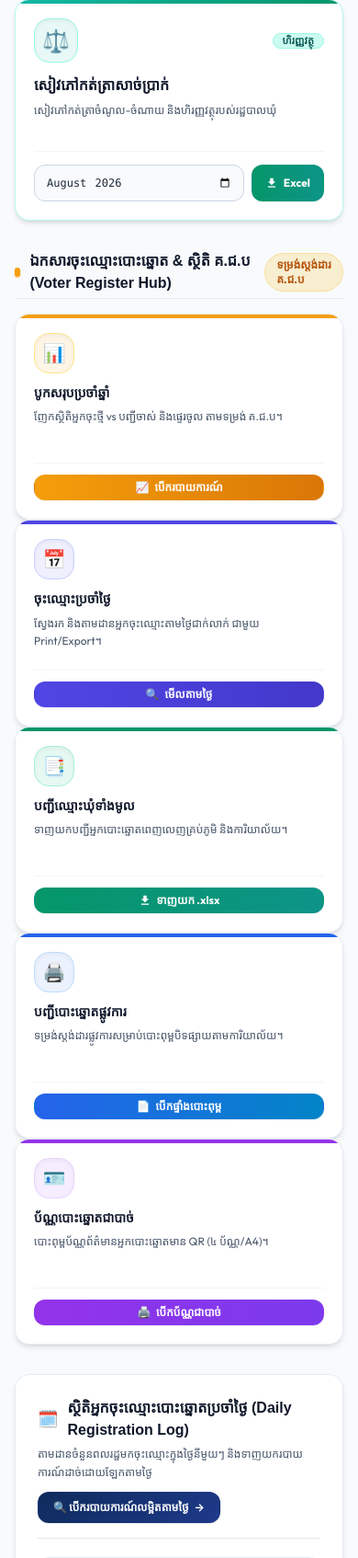
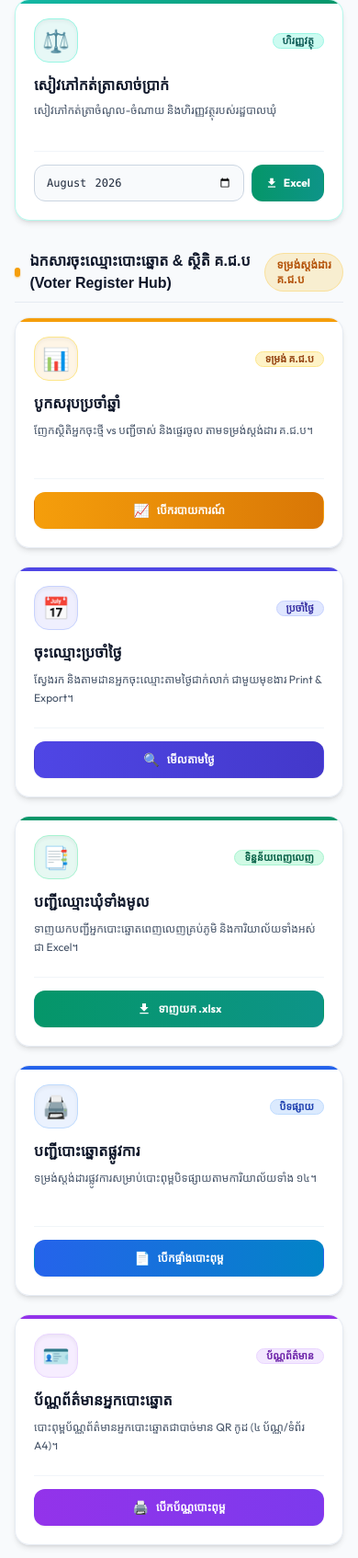
Before and after one commit to 1website/voterlist-nokorpheas, a FastAPI app: page /reports in a window 390 px wide. Shown: the part 1255-2949 px from the top of the page at 92% size. Run offline with FastAPI, Linux system fonts and the light colour scheme; a user stored in the database is signed in; data comes from the database, SQL or seed files in the repository; some libraries are stand-ins or nearby versions; some web fonts are replaced.

Commit message:
UI: Improve spacing, padding, badges, and responsive 3-column layout on Voter Register Hub cards

```diff
--- a/app/templates/reports/index.html
+++ b/app/templates/reports/index.html
@@ -204,7 +204,7 @@
     <!-- 2. ឯកសារចុះឈ្មោះបោះឆ្នោត គ.ជ.ប (5 VOTER REGISTER HUB CARDS) -->
     <!-- ========================================================================= -->
     <div class="space-y-4">
-        <div class="flex items-center justify-between pb-1 border-b border-slate-200/80 dark:border-slate-800">
+        <div class="flex items-center justify-between pb-2 border-b border-slate-200/80 dark:border-slate-800">
             <div class="flex items-center gap-2.5">
                 <span class="w-2.5 h-2.5 rounded-full bg-amber-500 shadow-sm shadow-amber-500/50"></span>
                 <h3 class="font-bold text-slate-900 dark:text-slate-100 text-base sm:text-lg font-kh-heading">
@@ -216,104 +216,139 @@
             </span>
         </div>
 
-        <div class="grid grid-cols-1 sm:grid-cols-2 md:grid-cols-3 xl:grid-cols-5 gap-4.5 w-full">
+        <div class="grid grid-cols-1 sm:grid-cols-2 lg:grid-cols-3 2xl:grid-cols-5 gap-5 w-full">
 
             <!-- 0. Annual Summary Report -->
-            <div class="glass-card relative overflow-hidden p-5 flex flex-col justify-between shadow-md hover:shadow-xl transition-all duration-300 border border-slate-200/80 dark:border-slate-800 bg-white/95 dark:bg-[#131f37] group rounded-2xl hover:-translate-y-1">
+            <div class="glass-card relative overflow-hidden p-5 sm:p-6 flex flex-col justify-between shadow-md hover:shadow-xl transition-all duration-300 border border-slate-200/80 dark:border-slate-800 bg-white/95 dark:bg-[#131f37] group rounded-2xl hover:-translate-y-1">
                 <div class="absolute top-0 left-0 right-0 h-1 bg-amber-500"></div>
                 <div>
-                    <div class="w-11 h-11 rounded-2xl bg-amber-500/10 dark:bg-amber-500/20 text-amber-600 dark:text-amber-400 flex items-center justify-center text-xl font-black mb-3 border border-amber-200 dark:border-amber-500/30 shadow-inner group-hover:scale-105 transition duration-200">
-                        📊
+                    <div class="flex items-center justify-between mb-3.5">
+                        <div class="w-12 h-12 rounded-2xl bg-amber-500/10 dark:bg-amber-500/20 text-amber-600 dark:text-amber-400 flex items-center justify-center text-2xl border border-amber-200 dark:border-amber-500/30 shadow-inner group-hover:scale-105 transition duration-200">
+                            📊
+                        </div>
+                        <span class="badge text-[11px] bg-amber-100 text-amber-800 dark:bg-amber-950 dark:text-amber-300 font-bold border border-amber-200 dark:border-amber-800 px-2.5 py-0.5">
+                            ទម្រង់ គ.ជ.ប
+                        </span>
                     </div>
-                    <h4 class="text-sm sm:text-[15px] font-bold text-slate-900 dark:text-slate-100 font-kh-heading leading-snug">បូកសរុបប្រចាំឆ្នាំ</h4>
-                    <p class="text-xs text-slate-600 dark:text-slate-300 mt-1.5 leading-relaxed min-h-[44px]">
-                        ញែកស្ថិតិអ្នកចុះថ្មី vs បញ្ជីចាស់ និងផ្ទេរចូល តាមទម្រង់ គ.ជ.ប។
+                    <h4 class="text-base font-bold text-slate-900 dark:text-slate-100 font-kh-heading leading-snug">
+                        បូកសរុបប្រចាំឆ្នាំ
+                    </h4>
+                    <p class="text-xs text-slate-600 dark:text-slate-300 mt-2 leading-relaxed min-h-[42px]">
+                        ញែកស្ថិតិអ្នកចុះថ្មី vs បញ្ជីចាស់ និងផ្ទេរចូល តាមទម្រង់ស្តង់ដារ គ.ជ.ប។
                     </p>
                 </div>
-                <div class="mt-4 pt-3 border-t border-slate-100 dark:border-slate-800">
-                    <a href="/reports/annual-summary" class="btn btn-sm w-full h-9.5 bg-gradient-to-r from-amber-500 to-amber-600 hover:from-amber-400 hover:to-amber-500 text-white text-xs font-bold shadow-sm hover:shadow-md rounded-xl flex items-center justify-center gap-1.5 transition active:scale-95">
-                        <span>📈</span>
+                <div class="mt-5 pt-3.5 border-t border-slate-100 dark:border-slate-800">
+                    <a href="/reports/annual-summary" class="btn btn-sm w-full h-10 bg-gradient-to-r from-amber-500 to-amber-600 hover:from-amber-400 hover:to-amber-500 text-white text-xs font-bold shadow-sm hover:shadow-md rounded-xl flex items-center justify-center gap-2 transition active:scale-95">
+                        <span class="text-sm">📈</span>
                         <span>បើករបាយការណ៍</span>
                     </a>
                 </div>
             </div>
 
             <!-- 1. Daily Registration Report -->
-            <div class="glass-card relative overflow-hidden p-5 flex flex-col justify-between shadow-md hover:shadow-xl transition-all duration-300 border border-slate-200/80 dark:border-slate-800 bg-white/95 dark:bg-[#131f37] group rounded-2xl hover:-translate-y-1">
+            <div class="glass-card relative overflow-hidden p-5 sm:p-6 flex flex-col justify-between shadow-md hover:shadow-xl transition-all duration-300 border border-slate-200/80 dark:border-slate-800 bg-white/95 dark:bg-[#131f37] group rounded-2xl hover:-translate-y-1">
                 <div class="absolute top-0 left-0 right-0 h-1 bg-indigo-600"></div>
                 <div>
-                    <div class="w-11 h-11 rounded-2xl bg-indigo-500/10 dark:bg-indigo-500/20 text-indigo-600 dark:text-indigo-400 flex items-center justify-center text-xl font-black mb-3 border border-indigo-200 dark:border-indigo-500/30 shadow-inner group-hover:scale-105 transition duration-200">
-                        📅
+                    <div class="flex items-center justify-between mb-3.5">
+                        <div class="w-12 h-12 rounded-2xl bg-indigo-500/10 dark:bg-indigo-500/20 text-indigo-600 dark:text-indigo-400 flex items-center justify-center text-2xl border border-indigo-200 dark:border-indigo-500/30 shadow-inner group-hover:scale-105 transition duration-200">
+                            📅
+                        </div>
+                        <span class="badge text-[11px] bg-indigo-100 text-indigo-800 dark:bg-indigo-950 dark:text-indigo-300 font-bold border border-indigo-200 dark:border-indigo-800 px-2.5 py-0.5">
+                            ប្រចាំថ្ងៃ
+                        </span>
                     </div>
-                    <h4 class="text-sm sm:text-[15px] font-bold text-slate-900 dark:text-slate-100 font-kh-heading leading-snug">ចុះឈ្មោះប្រចាំថ្ងៃ</h4>
-                    <p class="text-xs text-slate-600 dark:text-slate-300 mt-1.5 leading-relaxed min-h-[44px]">
-                        ស្វែងរក និងតាមដានអ្នកចុះឈ្មោះតាមថ្ងៃជាក់លាក់ ជាមួយ Print/Export។
+                    <h4 class="text-base font-bold text-slate-900 dark:text-slate-100 font-kh-heading leading-snug">
+                        ចុះឈ្មោះប្រចាំថ្ងៃ
+                    </h4>
+                    <p class="text-xs text-slate-600 dark:text-slate-300 mt-2 leading-relaxed min-h-[42px]">
+                        ស្វែងរក និងតាមដានអ្នកចុះឈ្មោះតាមថ្ងៃជាក់លាក់ ជាមួយមុខងារ Print & Export។
                     </p>
                 </div>
-                <div class="mt-4 pt-3 border-t border-slate-100 dark:border-slate-800">
-                    <a href="/reports/daily" class="btn btn-sm w-full h-9.5 bg-gradient-to-r from-indigo-600 to-indigo-700 hover:from-indigo-500 hover:to-indigo-600 text-white text-xs font-bold shadow-sm hover:shadow-md rounded-xl flex items-center justify-center gap-1.5 transition active:scale-95">
-                        <span>🔍</span>
+                <div class="mt-5 pt-3.5 border-t border-slate-100 dark:border-slate-800">
+                    <a href="/reports/daily" class="btn btn-sm w-full h-10 bg-gradient-to-r from-indigo-600 to-indigo-700 hover:from-indigo-500 hover:to-indigo-600 text-white text-xs font-bold shadow-sm hover:shadow-md rounded-xl flex items-center justify-center gap-2 transition active:scale-95">
+                        <span class="text-sm">🔍</span>
                         <span>មើលតាមថ្ងៃ</span>
                     </a>
                 </div>
             </div>
 
             <!-- 2. Full Voter Excel Export -->
-            <div class="glass-card relative overflow-hidden p-5 flex flex-col justify-between shadow-md hover:shadow-xl transition-all duration-300 border border-slate-200/80 dark:border-slate-800 bg-white/95 dark:bg-[#131f37] group rounded-2xl hover:-translate-y-1">
+            <div class="glass-card relative overflow-hidden p-5 sm:p-6 flex flex-col justify-between shadow-md hover:shadow-xl transition-all duration-300 border border-slate-200/80 dark:border-slate-800 bg-white/95 dark:bg-[#131f37] group rounded-2xl hover:-translate-y-1">
                 <div class="absolute top-0 left-0 right-0 h-1 bg-emerald-600"></div>
                 <div>
-                    <div class="w-11 h-11 rounded-2xl bg-emerald-500/10 dark:bg-emerald-500/20 text-emerald-600 dark:text-emerald-400 flex items-center justify-center text-xl font-black mb-3 border border-emerald-200 dark:border-emerald-500/30 shadow-inner group-hover:scale-105 transition duration-200">
-                        📑
+                    <div class="flex items-center justify-between mb-3.5">
+                        <div class="w-12 h-12 rounded-2xl bg-emerald-500/10 dark:bg-emerald-500/20 text-emerald-600 dark:text-emerald-400 flex items-center justify-center text-2xl border border-emerald-200 dark:border-emerald-500/30 shadow-inner group-hover:scale-105 transition duration-200">
+                            📑
+                        </div>
+                        <span class="badge text-[11px] bg-emerald-100 text-emerald-800 dark:bg-emerald-950 dark:text-emerald-300 font-bold border border-emerald-200 dark:border-emerald-800 px-2.5 py-0.5">
+                            ទិន្នន័យពេញលេញ
+                        </span>
                     </div>
-                    <h4 class="text-sm sm:text-[15px] font-bold text-slate-900 dark:text-slate-100 font-kh-heading leading-snug">បញ្ជីឈ្មោះឃុំទាំងមូល</h4>
-                    <p class="text-xs text-slate-600 dark:text-slate-300 mt-1.5 leading-relaxed min-h-[44px]">
-                        ទាញយកបញ្ជីអ្នកបោះឆ្នោតពេញលេញគ្រប់ភូមិ និងការិយាល័យ។
+                    <h4 class="text-base font-bold text-slate-900 dark:text-slate-100 font-kh-heading leading-snug">
+                        បញ្ជីឈ្មោះឃុំទាំងមូល
+                    </h4>
+                    <p class="text-xs text-slate-600 dark:text-slate-300 mt-2 leading-relaxed min-h-[42px]">
+                        ទាញយកបញ្ជីអ្នកបោះឆ្នោតពេញលេញគ្រប់ភូមិ និងការិយាល័យទាំងអស់ជា Excel។
                     </p>
                 </div>
-                <div class="mt-4 pt-3 border-t border-slate-100 dark:border-slate-800">
-                    <a href="/reports/export/excel" class="btn btn-sm w-full h-9.5 bg-gradient-to-r from-emerald-600 to-teal-600 hover:from-emerald-500 hover:to-teal-500 text-white text-xs font-bold shadow-sm hover:shadow-md rounded-xl flex items-center justify-center gap-1.5 transition active:scale-95">
-                        <svg class="w-3.5 h-3.5 fill-current" viewBox="0 0 24 24"><path d="M19 9h-4V3H9v6H5l7 7 7-7zM5 18v2h14v-2H5z"/></svg>
+                <div class="mt-5 pt-3.5 border-t border-slate-100 dark:border-slate-800">
+                    <a href="/reports/export/excel" class="btn btn-sm w-full h-10 bg-gradient-to-r from-emerald-600 to-teal-600 hover:from-emerald-500 hover:to-teal-500 text-white text-xs font-bold shadow-sm hover:shadow-md rounded-xl flex items-center justify-center gap-2 transition active:scale-95">
+                        <svg class="w-4 h-4 fill-current" viewBox="0 0 24 24"><path d="M19 9h-4V3H9v6H5l7 7 7-7zM5 18v2h14v-2H5z"/></svg>
                         <span>ទាញយក .xlsx</span>
                     </a>
                 </div>
             </div>
 
             <!-- 3. Official Printable Voter Register -->
-            <div class="glass-card relative overflow-hidden p-5 flex flex-col justify-between shadow-md hover:shadow-xl transition-all duration-300 border border-slate-200/80 dark:border-slate-800 bg-white/95 dark:bg-[#131f37] group rounded-2xl hover:-translate-y-1">
+            <div class="glass-card relative overflow-hidden p-5 sm:p-6 flex flex-col justify-between shadow-md hover:shadow-xl transition-all duration-300 border border-slate-200/80 dark:border-slate-800 bg-white/95 dark:bg-[#131f37] group rounded-2xl hover:-translate-y-1">
                 <div class="absolute top-0 left-0 right-0 h-1 bg-blue-600"></div>
                 <div>
-                    <div class="w-11 h-11 rounded-2xl bg-blue-500/10 dark:bg-blue-500/20 text-blue-600 dark:text-sky-400 flex items-center justify-center text-xl font-black mb-3 border border-blue-200 dark:border-blue-500/30 shadow-inner group-hover:scale-105 transition duration-200">
-                        🖨️
+                    <div class="flex items-center justify-between mb-3.5">
+                        <div class="w-12 h-12 rounded-2xl bg-blue-500/10 dark:bg-blue-500/20 text-blue-600 dark:text-sky-400 flex items-center justify-center text-2xl border border-blue-200 dark:border-blue-500/30 shadow-inner group-hover:scale-105 transition duration-200">
+                            🖨️
+                        </div>
+                        <span class="badge text-[11px] bg-blue-100 text-blue-800 dark:bg-blue-950 dark:text-blue-300 font-bold border border-blue-200 dark:border-blue-800 px-2.5 py-0.5">
+                            បិទផ្សាយ
+                        </span>
                     </div>
-                    <h4 class="text-sm sm:text-[15px] font-bold text-slate-900 dark:text-slate-100 font-kh-heading leading-snug">បញ្ជីបោះឆ្នោតផ្លូវការ</h4>
-                    <p class="text-xs text-slate-600 dark:text-slate-300 mt-1.5 leading-relaxed min-h-[44px]">
-                        ទម្រង់ស្តង់ដារផ្លូវការសម្រាប់បោះពុម្ពបិទផ្សាយតាមការិយាល័យ។
+                    <h4 class="text-base font-bold text-slate-900 dark:text-slate-100 font-kh-heading leading-snug">
+                        បញ្ជីបោះឆ្នោតផ្លូវការ
+                    </h4>
+                    <p class="text-xs text-slate-600 dark:text-slate-300 mt-2 leading-relaxed min-h-[42px]">
+                        ទម្រង់ស្តង់ដារផ្លូវការសម្រាប់បោះពុម្ពបិទផ្សាយតាមការិយាល័យទាំង ១៤។
                     </p>
                 </div>
-                <div class="mt-4 pt-3 border-t border-slate-100 dark:border-slate-800">
-                    <a href="/reports/official-list" target="_blank" class="btn btn-sm w-full h-9.5 bg-gradient-to-r from-blue-600 to-sky-600 hover:from-blue-500 hover:to-sky-500 text-white text-xs font-bold shadow-sm hover:shadow-md rounded-xl flex items-center justify-center gap-1.5 transition active:scale-95">
-                        <span>📄</span>
+                <div class="mt-5 pt-3.5 border-t border-slate-100 dark:border-slate-800">
+                    <a href="/reports/official-list" target="_blank" class="btn btn-sm w-full h-10 bg-gradient-to-r from-blue-600 to-sky-600 hover:from-blue-500 hover:to-sky-500 text-white text-xs font-bold shadow-sm hover:shadow-md rounded-xl flex items-center justify-center gap-2 transition active:scale-95">
+                        <span class="text-sm">📄</span>
                         <span>បើកផ្ទាំងបោះពុម្ព</span>
                     </a>
                 </div>
             </div>
 
             <!-- 4. Batch Voter Cards -->
-            <div class="glass-card relative overflow-hidden p-5 flex flex-col justify-between shadow-md hover:shadow-xl transition-all duration-300 border border-slate-200/80 dark:border-slate-800 bg-white/95 dark:bg-[#131f37] group rounded-2xl hover:-translate-y-1">
+            <div class="glass-card relative overflow-hidden p-5 sm:p-6 flex flex-col justify-between shadow-md hover:shadow-xl transition-all duration-300 border border-slate-200/80 dark:border-slate-800 bg-white/95 dark:bg-[#131f37] group rounded-2xl hover:-translate-y-1 sm:col-span-2 lg:col-span-1 2xl:col-span-1">
                 <div class="absolute top-0 left-0 right-0 h-1 bg-purple-600"></div>
                 <div>
-                    <div class="w-11 h-11 rounded-2xl bg-purple-500/10 dark:bg-purple-500/20 text-purple-600 dark:text-purple-400 flex items-center justify-center text-xl font-black mb-3 border border-purple-200 dark:border-purple-500/30 shadow-inner group-hover:scale-105 transition duration-200">
-                        🪪
+                    <div class="flex items-center justify-between mb-3.5">
+                        <div class="w-12 h-12 rounded-2xl bg-purple-500/10 dark:bg-purple-500/20 text-purple-600 dark:text-purple-400 flex items-center justify-center text-2xl border border-purple-200 dark:border-purple-500/30 shadow-inner group-hover:scale-105 transition duration-200">
+                            🪪
+                        </div>
+                        <span class="badge text-[11px] bg-purple-100 text-purple-800 dark:bg-purple-950 dark:text-purple-300 font-bold border border-purple-200 dark:border-purple-800 px-2.5 py-0.5">
+                            ប័ណ្ណព័ត៌មាន
+                        </span>
                     </div>
-                    <h4 class="text-sm sm:text-[15px] font-bold text-slate-900 dark:text-slate-100 font-kh-heading leading-snug">ប័ណ្ណបោះឆ្នោតជាបាច់</h4>
-                    <p class="text-xs text-slate-600 dark:text-slate-300 mt-1.5 leading-relaxed min-h-[44px]">
-                        បោះពុម្ពប័ណ្ណព័ត៌មានអ្នកបោះឆ្នោតមាន QR (៤ ប័ណ្ណ/A4)។
+                    <h4 class="text-base font-bold text-slate-900 dark:text-slate-100 font-kh-heading leading-snug">
+                        ប័ណ្ណព័ត៌មានអ្នកបោះឆ្នោត
+                    </h4>
+                    <p class="text-xs text-slate-600 dark:text-slate-300 mt-2 leading-relaxed min-h-[42px]">
+                        បោះពុម្ពប័ណ្ណព័ត៌មានអ្នកបោះឆ្នោតជាបាច់មាន QR កូដ (៤ ប័ណ្ណ/ទំព័រ A4)។
                     </p>
                 </div>
-                <div class="mt-4 pt-3 border-t border-slate-100 dark:border-slate-800">
-                    <a href="/reports/batch-cards" target="_blank" class="btn btn-sm w-full h-9.5 bg-gradient-to-r from-purple-600 to-violet-600 hover:from-purple-500 hover:to-violet-500 text-white text-xs font-bold shadow-sm hover:shadow-md rounded-xl flex items-center justify-center gap-1.5 transition active:scale-95">
-                        <span>🖨️</span>
-                        <span>បើកប័ណ្ណជាបាច់</span>
+                <div class="mt-5 pt-3.5 border-t border-slate-100 dark:border-slate-800">
+                    <a href="/reports/batch-cards" target="_blank" class="btn btn-sm w-full h-10 bg-gradient-to-r from-purple-600 to-violet-600 hover:from-purple-500 hover:to-violet-500 text-white text-xs font-bold shadow-sm hover:shadow-md rounded-xl flex items-center justify-center gap-2 transition active:scale-95">
+                        <span class="text-sm">🖨️</span>
+                        <span>បើកប័ណ្ណបោះពុម្ព</span>
                     </a>
                 </div>
             </div>
```
